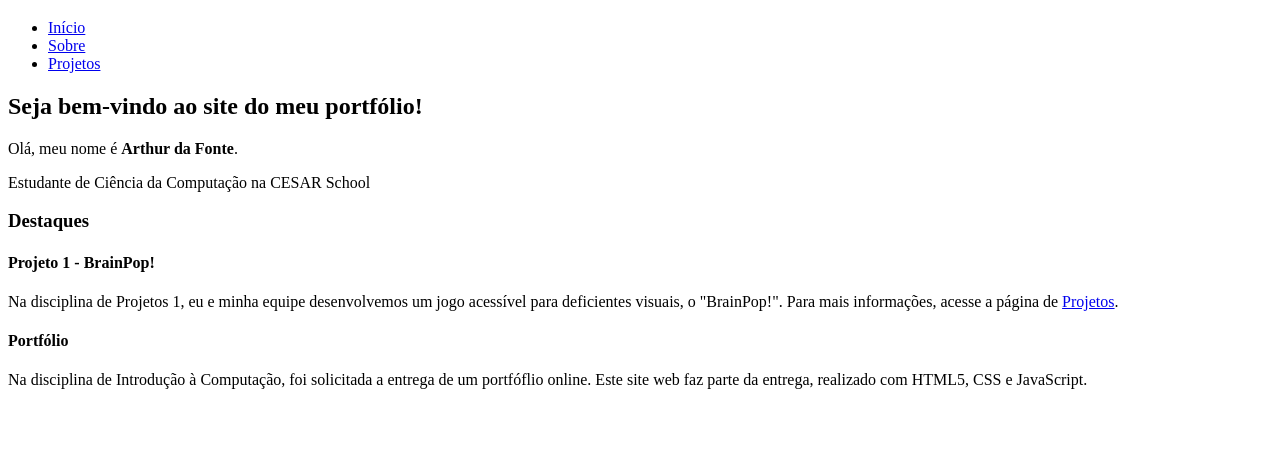
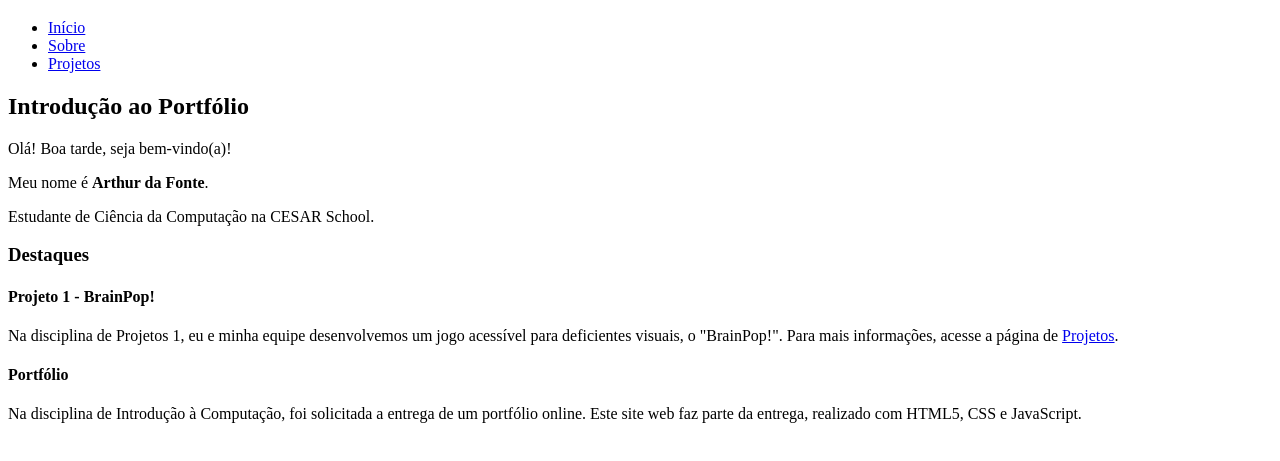
Before and after one commit to arthurdfoliveira/Portfolio, a plain HTML site: page portfolio/index.html in a window 1280 px wide. Shown: the part 61-522 px from the top of the page. Drawn offline with Linux system fonts and the light colour scheme.

Commit message:
Update index.html

```diff
--- a/portfolio/index.html
+++ b/portfolio/index.html
@@ -1,10 +1,10 @@
 <!DOCTYPE html>
 <html lang="pt-BR">
 <head>
-    <meta charset="UTF-8">
-    <meta name="viewport" content="width=device-width, initial-scale=1.0">
+    <meta charset="UTF-8" />
+    <meta name="viewport" content="width=device-width, initial-scale=1.0" />
     <title>Início</title>
-    <link rel="stylesheet" href="style.css">
+    <link rel="stylesheet" href="style.css" />
 </head>
 <body>
     <header>
@@ -18,22 +18,26 @@
         </nav>
     </header>
     <main>
-        <section class="introdução">
-            <h2>Seja bem-vindo ao site do meu portfólio!</h2>
-            <p>Olá, meu nome é <strong>Arthur da Fonte</strong>. </p>
-            <p>Estudante de Ciência da Computação na CESAR School</p>
+        <section class="introducao">
+            <h2>Introdução ao Portfólio</h2>
+            <p id="saudacao"></p>
+            <p>Meu nome é <strong>Arthur da Fonte</strong>.</p>
+            <p>Estudante de Ciência da Computação na CESAR School.</p>
+        </section>
+
         <section class="destaques">
             <h3>Destaques</h3>
             <div class="grid">
                 <article>
                     <h4>Projeto 1 - BrainPop!</h4>
-                    <p>Na disciplina de Projetos 1, eu e minha equipe desenvolvemos um jogo acessível  para deficientes visuais, o "BrainPop!". Para mais informações, acesse a página de <a href="projects.html">Projetos</a>.</p>
+                    <p>Na disciplina de Projetos 1, eu e minha equipe desenvolvemos um jogo acessível para deficientes visuais, o "BrainPop!". Para mais informações, acesse a página de <a href="projects.html">Projetos</a>.</p>
                 </article>
                 <article>
                     <h4>Portfólio</h4>
-                    <p>Na disciplina de Introdução à Computação, foi solicitada a entrega de um portfóflio online. Este site web faz parte da entrega, realizado com HTML5, CSS e JavaScript.</p>
+                    <p>Na disciplina de Introdução à Computação, foi solicitada a entrega de um portfólio online. Este site web faz parte da entrega, realizado com HTML5, CSS e JavaScript.</p>
                 </article>
-    </section>
+            </div>
+        </section>
     </main>
     <script src="main.js"></script>
 </body>
```
